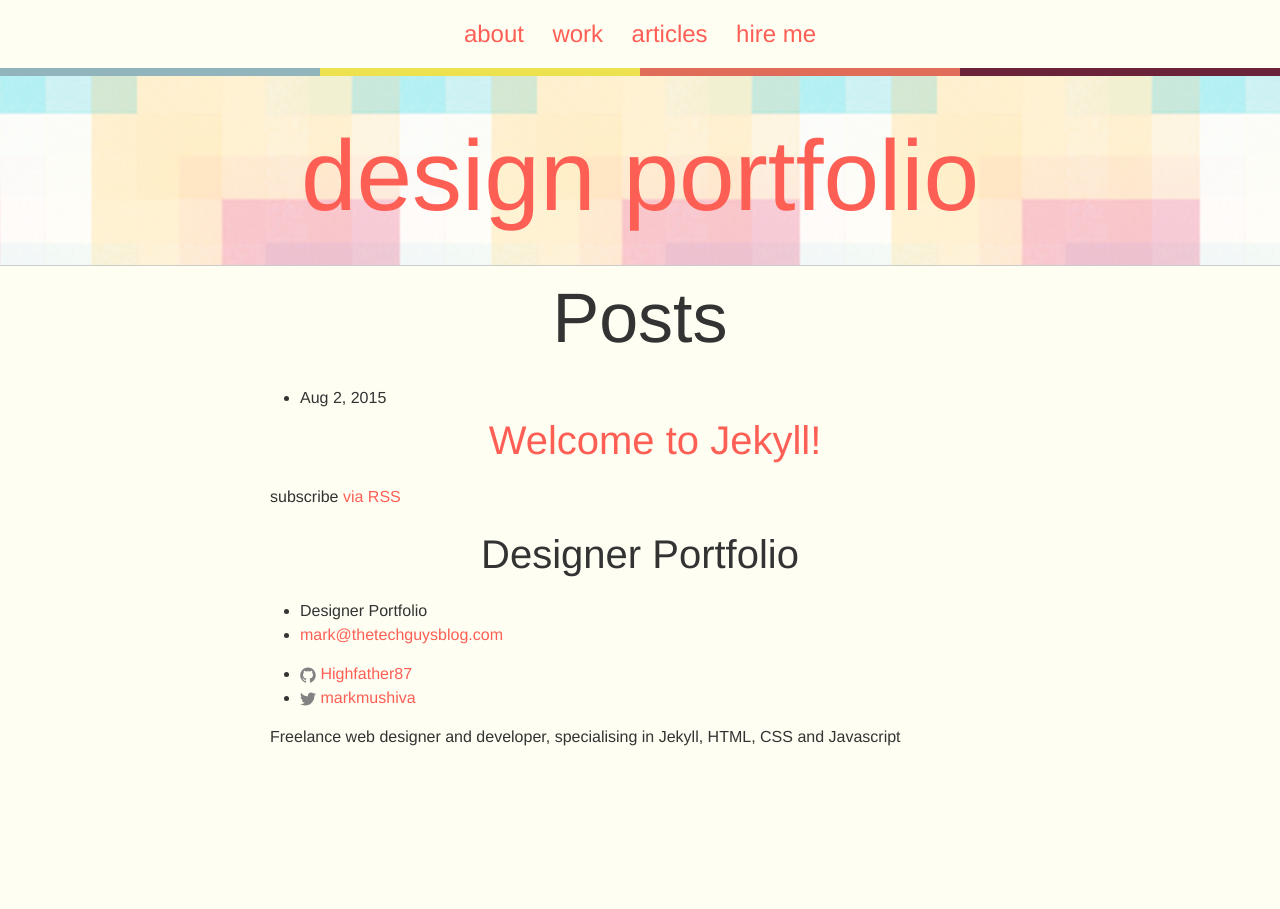
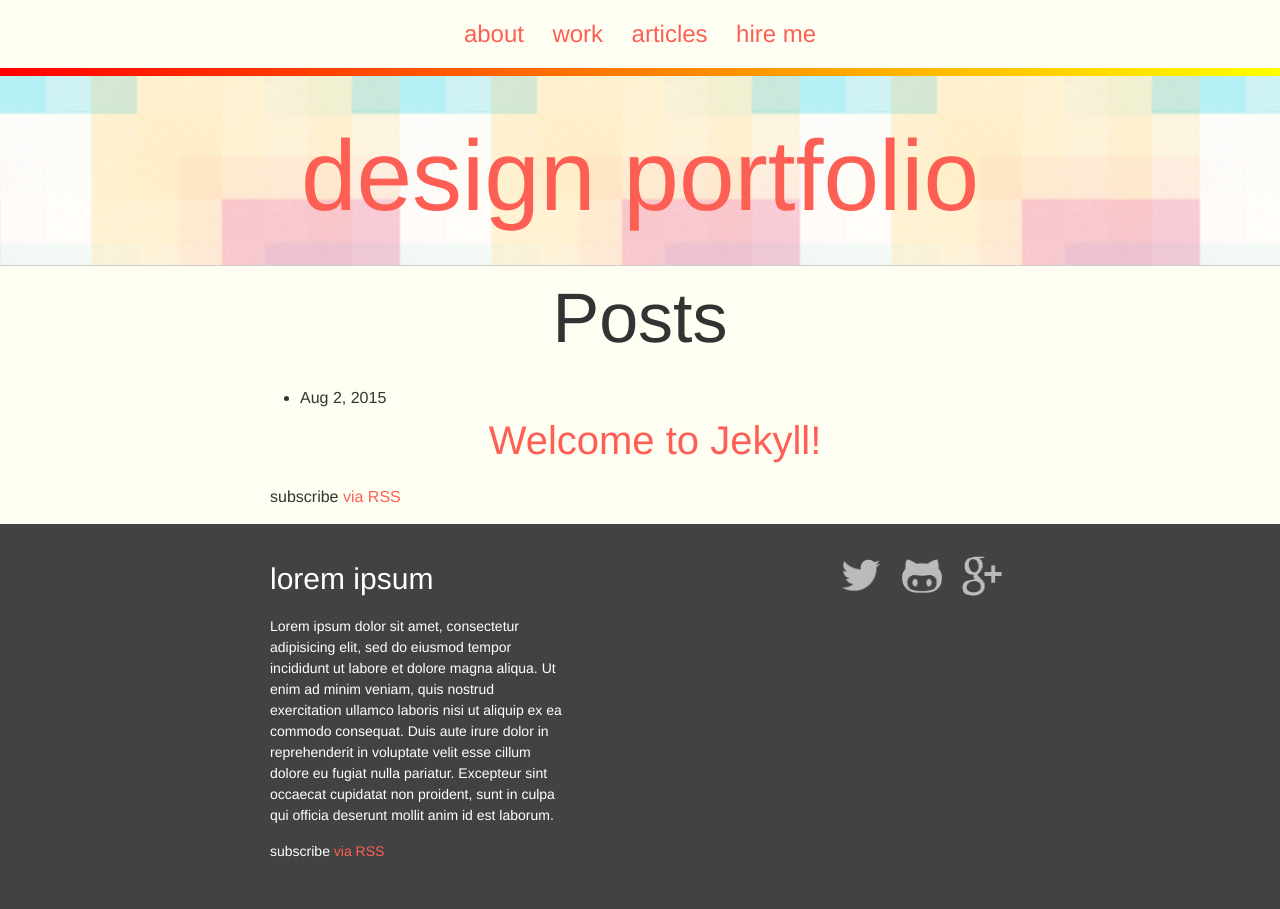
Before and after one commit to Highfather87/designer-portfolio, a Jekyll site: the page built from index.html, in a window 1280 px wide. Built offline with Jekyll 4.4.1, drawn with Linux system fonts in a browser that asks for light colours.

Commit message:
markup and styled for the footer

```diff
--- a/_includes/footer.html
+++ b/_includes/footer.html
@@ -1,55 +1,35 @@
 <footer class="site-footer">
 
   <div class="wrapper">
-
-    <h2 class="footer-heading">{{ site.title }}</h2>
-
-    <div class="footer-col-wrapper">
-      <div class="footer-col  footer-col-1">
-        <ul class="contact-list">
-          <li>{{ site.title }}</li>
-          <li><a href="mailto:{{ site.email }}">{{ site.email }}</a></li>
-        </ul>
+    <div class='footer-content'>
+      <h3>lorem ipsum</h3>
+      <p>Lorem ipsum dolor sit amet, consectetur adipisicing elit, sed do eiusmod
+      tempor incididunt ut labore et dolore magna aliqua. Ut enim ad minim veniam,
+      quis nostrud exercitation ullamco laboris nisi ut aliquip ex ea commodo
+      consequat. Duis aute irure dolor in reprehenderit in voluptate velit esse
+      cillum dolore eu fugiat nulla pariatur. Excepteur sint occaecat cupidatat non
+      proident, sunt in culpa qui officia deserunt mollit anim id est laborum.</p>
+      <p>subscribe <a href="{{/feed.xml | prepend: site.baseurl}}">via RSS</a></p>
     </div>
-
-      <div class="footer-col  footer-col-2">
-        <ul class="social-media-list">
-          {% if site.github_username %}
+    <div class="footer-social">
+    <ul>
     <li>
-            <a href="https://github.com/{{ site.github_username }}">
-              <span class="icon  icon--github">
-                <svg viewBox="0 0 16 16">
-                  <path fill="#828282" d="M7.999,0.431c-4.285,0-7.76,3.474-7.76,7.761 c0,3.428,2.223,6.337,5.307,7.363c0.388,0.071,0.53-0.168,0.53-0.374c0-0.184-0.007-0.672-0.01-1.32 c-2.159,0.469-2.614-1.04-2.614-1.04c-0.353-0.896-0.862-1.135-0.862-1.135c-0.705-0.481,0.053-0.472,0.053-0.472 c0.779,0.055,1.189,0.8,1.189,0.8c0.692,1.186,1.816,0.843,2.258,0.645c0.071-0.502,0.271-0.843,0.493-1.037 C4.86,11.425,3.049,10.76,3.049,7.786c0-0.847,0.302-1.54,0.799-2.082C3.768,5.507,3.501,4.718,3.924,3.65 c0,0,0.652-0.209,2.134,0.796C6.677,4.273,7.34,4.187,8,4.184c0.659,0.003,1.323,0.089,1.943,0.261 c1.482-1.004,2.132-0.796,2.132-0.796c0.423,1.068,0.157,1.857,0.077,2.054c0.497,0.542,0.798,1.235,0.798,2.082 c0,2.981-1.814,3.637-3.543,3.829c0.279,0.24,0.527,0.713,0.527,1.437c0,1.037-0.01,1.874-0.01,2.129 c0,0.208,0.14,0.449,0.534,0.373c3.081-1.028,5.302-3.935,5.302-7.362C15.76,3.906,12.285,0.431,7.999,0.431z"/>
-                </svg>
-              </span>
-
-              <span class="username">{{ site.github_username }}</span>
+      <a href="http://www.twitter.com/{{ site.twitter_username }}">
+        <img src="/images/twitter.png" alt="twitter logo" width="40">
         </a>
     </li>
-          {% endif %}
-
-          {% if site.twitter_username %}
     <li>
-            <a href="https://twitter.com/{{ site.twitter_username }}">
-              <span class="icon  icon--twitter">
-                <svg viewBox="0 0 16 16">
-                  <path fill="#828282" d="M15.969,3.058c-0.586,0.26-1.217,0.436-1.878,0.515c0.675-0.405,1.194-1.045,1.438-1.809
-                  c-0.632,0.375-1.332,0.647-2.076,0.793c-0.596-0.636-1.446-1.033-2.387-1.033c-1.806,0-3.27,1.464-3.27,3.27 c0,0.256,0.029,0.506,0.085,0.745C5.163,5.404,2.753,4.102,1.14,2.124C0.859,2.607,0.698,3.168,0.698,3.767 c0,1.134,0.577,2.135,1.455,2.722C1.616,6.472,1.112,6.325,0.671,6.08c0,0.014,0,0.027,0,0.041c0,1.584,1.127,2.906,2.623,3.206 C3.02,9.402,2.731,9.442,2.433,9.442c-0.211,0-0.416-0.021-0.615-0.059c0.416,1.299,1.624,2.245,3.055,2.271 c-1.119,0.877-2.529,1.4-4.061,1.4c-0.264,0-0.524-0.015-0.78-0.046c1.447,0.928,3.166,1.469,5.013,1.469 c6.015,0,9.304-4.983,9.304-9.304c0-0.142-0.003-0.283-0.009-0.423C14.976,4.29,15.531,3.714,15.969,3.058z"/>
-                </svg>
-              </span>
-
-              <span class="username">{{ site.twitter_username }}</span>
+      <a href="http://www.github.com/{{ site.github_username }}">
+        <img src="/images/github.png" alt="github logo" width="40">
         </a>
     </li>
-          {% endif %}
+    <li>
+      <a href="http://plus.google.com/{{ site.google_username }}">
+        <img src="/images/google.png" alt="google logo" width="40">
+        </a>
+    </li>
     </ul>
-      </div>
-
-      <div class="footer-col  footer-col-3">
-        <p class="text">{{ site.description }}</p>
     </div>
   </div>
 
-  </div>
-
 </footer>
--- a/_sass/_gradient-bar.scss
+++ b/_sass/_gradient-bar.scss
@@ -9,12 +9,12 @@
 	left:0;
 	width:100%;
 	height:0.5em;
-	//background: linear-gradient(to right, red , yellow);
-	background: linear-gradient(to right,
+	background: linear-gradient(to right, red , yellow);
+/* 	background: linear-gradient(to right,
 							   $blue-color 0%, $blue-color 25%,
 							   $yellow-color 25%, $yellow-color 50%,
 							   $red-color 50%, $red-color 75%,
-							   $purple-color 75%, $purple-color 100%);
+							   $purple-color 75%, $purple-color 100%); */
 
 }
 
--- a/_sass/_layout.scss
+++ b/_sass/_layout.scss
@@ -1,3 +1,5 @@
+//Header
+
 .site-nav {
     text-align: center;
     ul {
@@ -23,3 +25,29 @@
     background: url('/images/header-bg2.png');
     background-size: 400px 400px;
 }
+
+//Footer
+
+.site-footer {
+    padding:2em 0;
+    color:#fff;
+    background:$grey-color-dark;
+}
+
+.footer-content {
+    float:left;
+    width:40%;
+    font-size:0.875em;
+
+    h3 {
+        text-align:left;
+    }
+}
+
+.footer-social {
+    float:right;
+    li {
+        display:inline-block;
+        margin:0 0.5em;
+    }
+}
```
Lines whose indentation alone changed are shown as unchanged.
